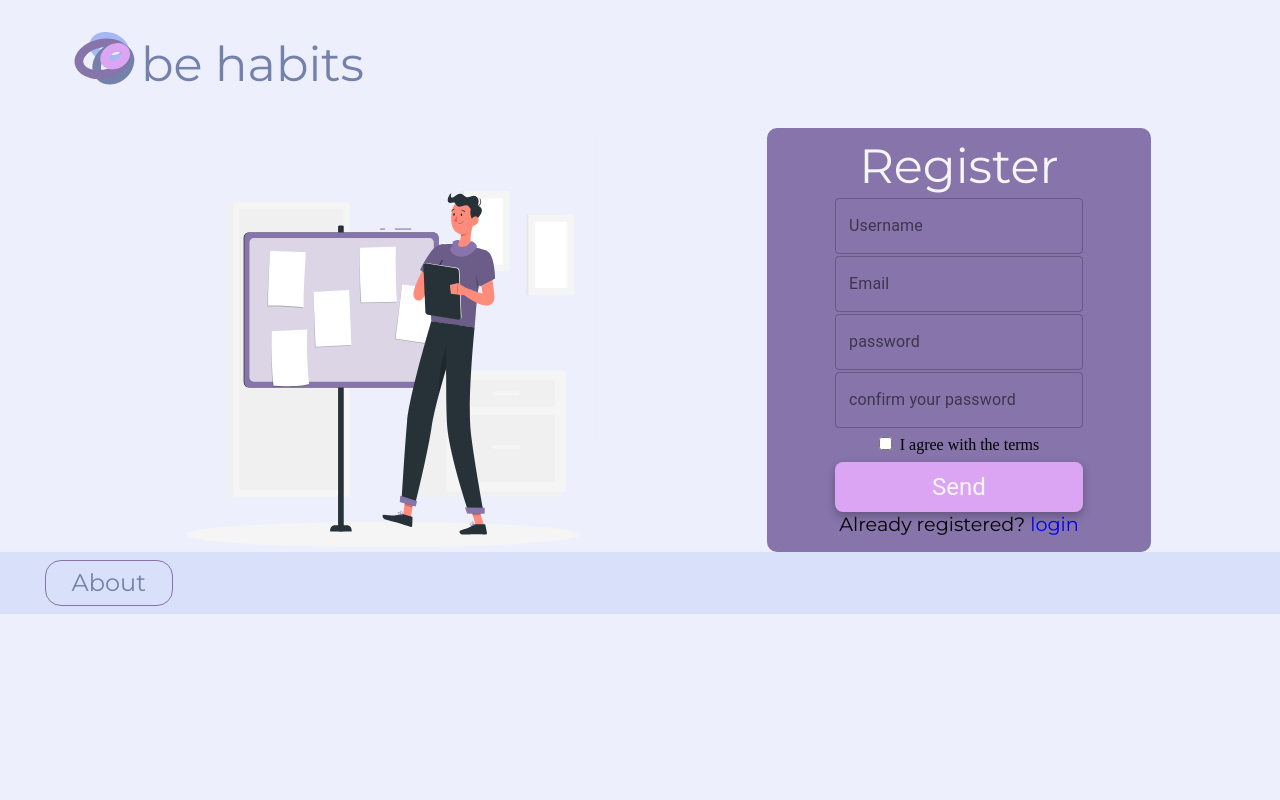
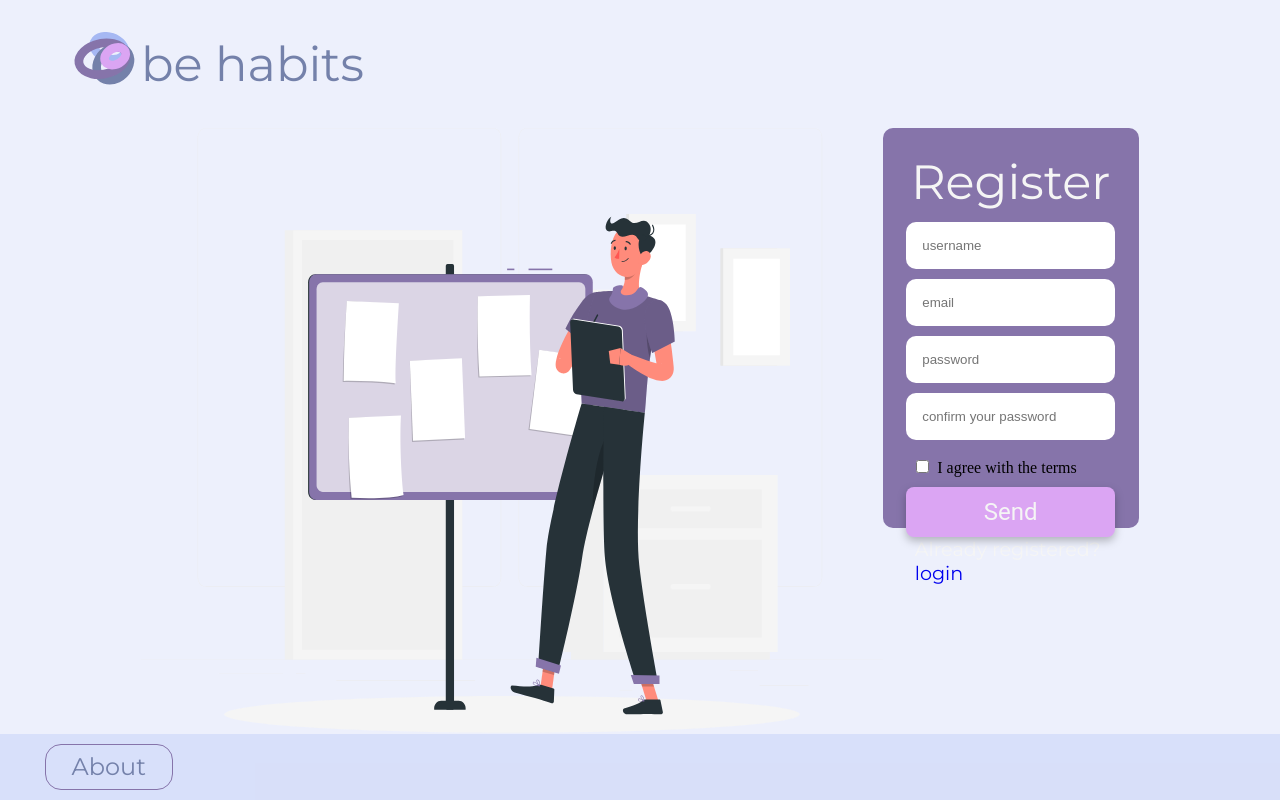
Before and after one commit to nicole-malaquias/kindnes, a React (Create React App) app: page /register in a window 1280 px wide. Built offline with nearby package versions, Linux system fonts and the light colour scheme.

Commit message:
refact: material ui removed

```diff
--- a/src/components/Button/styles.js
+++ b/src/components/Button/styles.js
@@ -10,7 +10,7 @@ export const Container = styled.button`
       : `var(--pink)`};
 
   color: ${(props) =>
-    props.color === "white" ? `var(--white)` : `var(--black)`};
+    props.colorT === "white" ? `var(--white)` : `var(--black)`};
 
   color: var(--white);
   border: none;
--- a/src/components/Footer/styles.js
+++ b/src/components/Footer/styles.js
@@ -2,15 +2,15 @@ import styled from "styled-components";
 
 export const Container = styled.div`
   background: var(--backgroundFooter);
-  padding: 0.5rem 1rem;
-  width: 100%;
+  padding: 10px 16px;
+  width: 100vw;
   h2 {
     font-size: 1.5rem;
     text-align: center;
     border: 1px solid var(--purplePink);
     border-radius: 1rem;
     margin: 0rem 1.8rem;
-    width: 8rem;
+    width: 10vw;
     a {
       color: var(--purpleDetails);
     }
--- a/src/components/FormRegister/index.js
+++ b/src/components/FormRegister/index.js
@@ -4,48 +4,29 @@ import { yupResolver } from "@hookform/resolvers/yup";
 import api from "../../services";
 import { useHistory } from "react-router";
 import { toastErrorRegister, toastSuccessRegister } from "../../utils";
-import { TextField } from "@material-ui/core";
 import { Container, Terms } from "./styles";
 import Button from "../../components/Button";
 import { Link } from "react-router-dom";
-import { makeStyles } from "@material-ui/core";
-import { createMuiTheme } from "@material-ui/core/styles";
-import { ThemeProvider } from "@material-ui/styles";
-const useStyles = makeStyles({
-  field: {
-    "& .Mui-error": {
-      color: "var(--white)",
-    },
-    marginTop: "2px",
-  },
-});
-const theme = createMuiTheme({
-  palette: {
-    primary: { main: "#F5F5F5" },
-  },
-});
-
 const FormRegister = () => {
-  const classes = useStyles();
   const history = useHistory();
   const schema = yup.object().shape({
     username: yup
       .string()
-      .required("Campo obrigatório")
+      .required("Required field")
       .min(4, "Mínimo 4 caracteres"),
-    email: yup.string().email("Email inválido").required("Campo obrigatório"),
+    email: yup.string().email("Email inválido").required("Required field"),
     password: yup
       .string()
       .min(6, "Senha mínima de 6 dígitos")
-      .required("Campo obrigatório")
+      .required("Required field")
       .matches(
         "(?=.*?[A-Z])(?=.*?[a-z])(?=.*?[0-9])(?=.*?[#?!@$%^&*-])",
-        "A senha deve contar ao menos uma letra maiúscula, uma minúscula, um caractere especial e ao menos um dígito"
+        "Password must contain  at least one number,  both lower and uppercase letters and special characters"
       ),
     passwordConfirm: yup
       .string()
-      .oneOf([yup.ref("password")], "Senha incorreta")
-      .required("Campo obrigatório"),
+      .oneOf([yup.ref("password")], "Incorrect password")
+      .required("Required field"),
     agree: yup
       .boolean()
       .oneOf([true], "You need to accept the terms")
@@ -75,60 +56,42 @@ const FormRegister = () => {
     <>
       <Container>
         <h2>Register</h2>
-        <ThemeProvider theme={theme}>
         <form onSubmit={handleSubmit(handleForm)}>
-            <TextField
-              className={classes.field}
-              color="primary"
-              variant="outlined"
-              label="Username"
-              name="Username"
+          <label htmlFor="username">username</label>
+          <input
+            id="username"
             type="text"
-              {...(errors.username?.message && {
-                error: true,
-                helperText: errors.username.message,
-              })}
+            placeholder="username"
             {...register("username")}
           />
-            <TextField
-              className={classes.field}
-              color="primary"
-              variant="outlined"
-              label="Email"
-              name="Email"
+          {errors.username?.message && <p>{errors.username.message}</p>}
+
+          <label htmlFor="">email</label>
+          <input
+            id="email"
             type="email"
-              {...(errors.email?.message && {
-                error: true,
-                helperText: errors.email.message,
-              })}
+            placeholder="email"
             {...register("email")}
           />
-            <TextField
-              className={classes.field}
-              color="primary"
-              variant="outlined"
-              label="password"
-              name="password"
+          {errors.email?.message && <p>{errors.email.message}</p>}
+          <label htmlFor="password">password</label>
+          <input
+            id="password"
             type="password"
-              {...(errors.password?.message && {
-                error: true,
-                helperText: errors.password.message,
-              })}
+            placeholder="password"
             {...register("password")}
           />
-            <TextField
-              className={classes.field}
-              color="primary"
-              variant="outlined"
-              label="confirm your password"
-              name="passwordConfirm"
+          {errors.password?.message && <p>{errors.password.message}</p>}
+          <label htmlFor="passwordConfirm">confirm your password</label>
+          <input
+            id="passwordConfirm"
             type="password"
-              {...(errors.passwordConfirm?.message && {
-                error: true,
-                helperText: errors.passwordConfirm.message,
-              })}
+            placeholder="confirm your password"
             {...register("passwordConfirm")}
           />
+          {errors.passwordConfirm?.message && (
+            <p>{errors.passwordConfirm.message}</p>
+          )}
           <Terms>
             <input id="terms" type="checkbox" {...register("agree")} />
             <label htmlFor="terms">I agree with the terms</label>
@@ -137,7 +100,6 @@ const FormRegister = () => {
 
           <Button type="submit">Send</Button>
         </form>
-        </ThemeProvider>
 
         <p>
           Already registered? <Link to="/login">login</Link>
--- a/src/components/FormRegister/styles.js
+++ b/src/components/FormRegister/styles.js
@@ -1,14 +1,16 @@
 import styled from "styled-components";
 
 export const Container = styled.div`
-  padding: 1rem;
+  padding: 32px;
   display: flex;
   flex-direction: column;
   align-items: center;
   justify-content: space-evenly;
   background-color: var(--purplePink);
   border-radius: 10px;
-  width: 30vw;
+  width: 20vw;
+  height: 100%;
+  max-height: 50vh;
   h2 {
     color: var(--white);
     margin-bottom: 0.5rem;
@@ -16,7 +18,15 @@ export const Container = styled.div`
   form {
     display: flex;
     flex-direction: column;
-    align-items: center;
+    label  {
+      display: none;
+    }
+    input {
+      border-radius: 10px;
+      border: none;
+      padding: 16px;
+      margin-top: 10px;
+    }
     button {
       :hover,
       :focus {
@@ -24,19 +34,17 @@ export const Container = styled.div`
       }
     }
   }
+  p {
+    color: var(--white);
+  }
   @media only screen and (max-width: 768px) {
-    height: 70vh;
     flex: 1;
   }
 `;
 export const Terms = styled.div`
-  padding: 0.5rem;
-  label {
-      margin-left: 0.5rem;
-  }
-  p {
-    color: red;
-    margin-top: 1rem;
-    font-size: 1rem;
+  padding: 10px;
+  input + label {
+    display: inline-block;
+    margin-left: 0.5rem;
   }
 `;
--- a/src/pages/Register/index.js
+++ b/src/pages/Register/index.js
@@ -4,17 +4,19 @@ import Menu from "../../components/Menu";
 import Footer from "../../components/Footer";
 import image from "../../assets/image-register.svg";
 
-import { Container } from "./styles";
+import { Container, Content } from "./styles";
 
 const Register = () => {
   return (
     <>
-      <Menu />
       <Container>
+        <Menu />
+        <Content>
           <img src={image} alt="" />
-        <FormRegister />
+          <FormRegister />
+        </Content>
+        <Footer />
       </Container>
-      <Footer />
     </>
   );
 };
--- a/src/pages/Register/styles.js
+++ b/src/pages/Register/styles.js
@@ -2,14 +2,27 @@ import styled from "styled-components";
 
 export const Container = styled.div`
   display: flex;
+  flex-direction: column;
   align-items: center;
-  justify-content: space-evenly;
-  height: 100%;
+  justify-content: space-between;
+  height: 100vh;
+  > div {
+    &:first-child {
+      align-self: flex-start;
+    }
+  }
   @media only screen and (max-width: 768px) {
     height: 74vh;
     padding: 1rem;
-    img {
+    > div {
+      > img {
       display: none;
     }
   } ;
 `;
+export const Content = styled.div`
+  display: flex;
+  justify-content: center;
+  width: 100%;
+  flex: 1;
+`;
```
Lines whose indentation alone changed are shown as unchanged.
